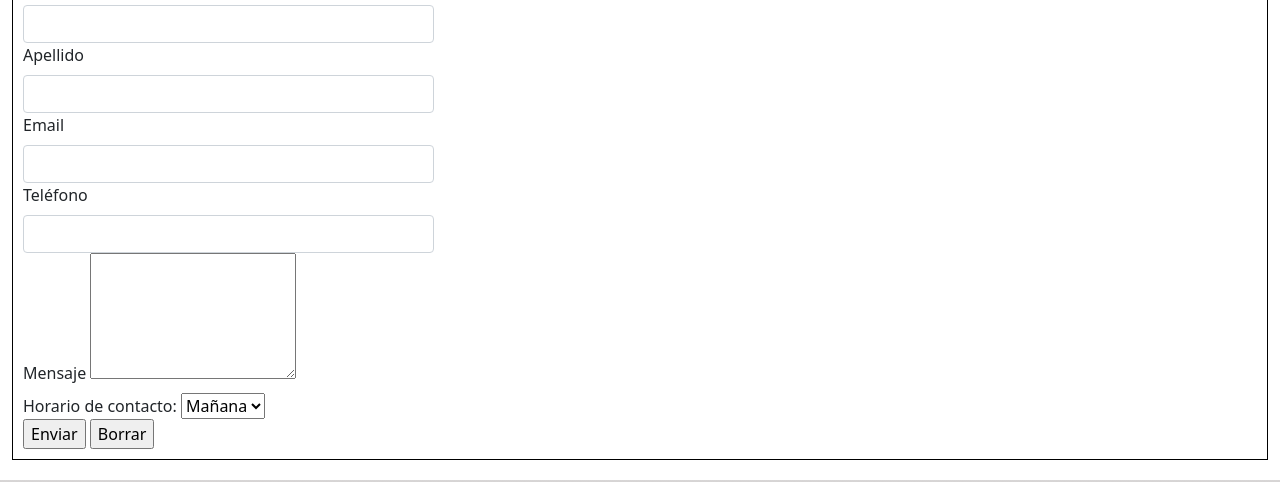
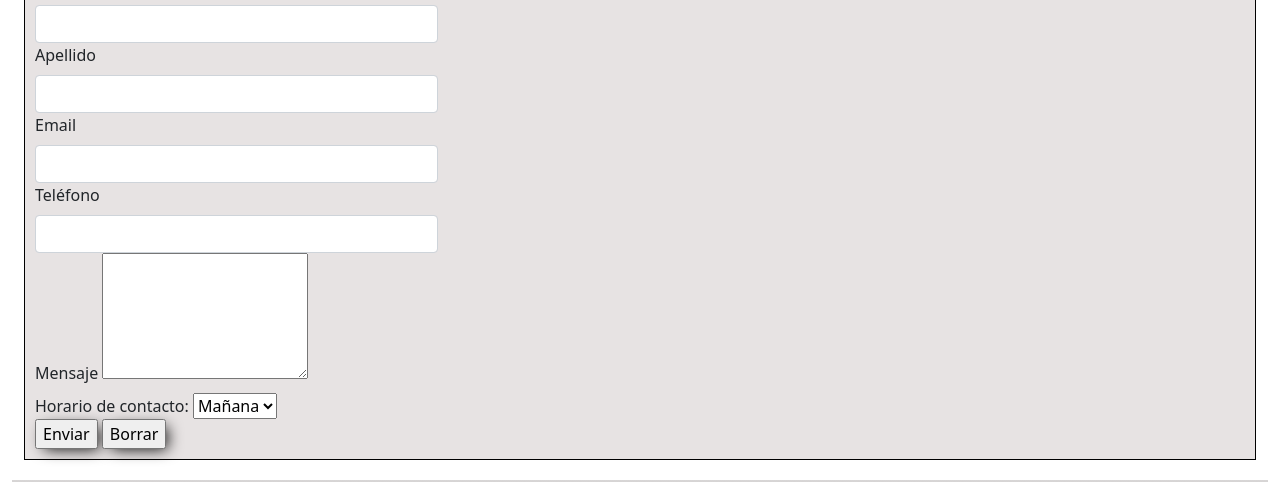
Before and after one commit to gstreluk/entrega6, a plain HTML site: page pages/contacto.html in a window 1280 px wide. Shown: the part 260-742 px from the top of the page. Drawn offline with nearby package versions, Linux system fonts and the light colour scheme.

Commit message:
animacion boton y marge

```diff
--- a/assets/CSS/style.css
+++ b/assets/CSS/style.css
@@ -86,6 +86,7 @@ aside button{
     margin-bottom: 20px;
     border: 1px solid black;
     padding: 10px;
+    background-color:rgb(231, 227, 227);
 }
 
 /* ----footer---*/
@@ -181,3 +182,10 @@ aside button{
             transform:rotate(0deg);
         }
     }
+
+    .boton {
+        box-shadow: 5px 4px 15px -4px #000000;
+    }
+    .boton:active{
+        box-shadow: 5px 4px 7px -4px #000000;
+    }
--- a/pages/contacto.html
+++ b/pages/contacto.html
@@ -10,7 +10,7 @@
     <link href="https://cdn.jsdelivr.net/npm/bootstrap@5.1.3/dist/css/bootstrap.min.css" rel="stylesheet" integrity="sha384-1BmE4kWBq78iYhFldvKuhfTAU6auU8tT94WrHftjDbrCEXSU1oBoqyl2QvZ6jIW3" crossorigin="anonymous">
     <link rel="stylesheet" href="../assets/CSS/style.css">
 </head>
-<body class="contenedor">
+<body class="container-fluid">
     <nav class="navbar navbar-expand-lg navbar-light bg-light">
         <div class="container-fluid">
             <div class="marca">
@@ -101,8 +101,8 @@
                         </select>
                     </div>
                     <div class="col-12">
-                        <input type="submit" value="Enviar">
-                        <input type="reset" value="Borrar">
+                        <input class="boton" type="submit" value="Enviar">
+                        <input class="boton" type="reset" value="Borrar">
                     </div>
                   </form>
             </fieldset>
```
Also changed, not shown: pages/cursos.html (+1 -1 lines), pages/nosotros.html (+1 -1 lines), pages/servicios.html (+5 -5 lines).
